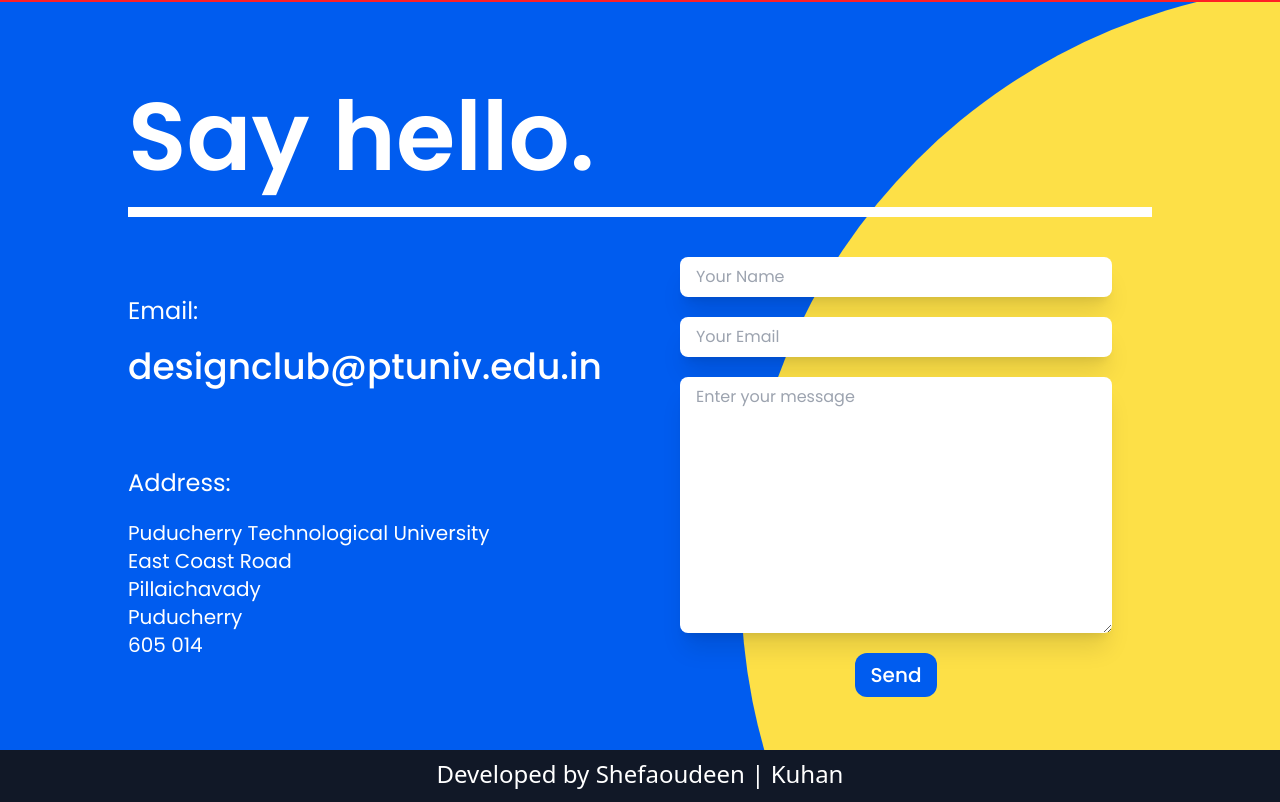
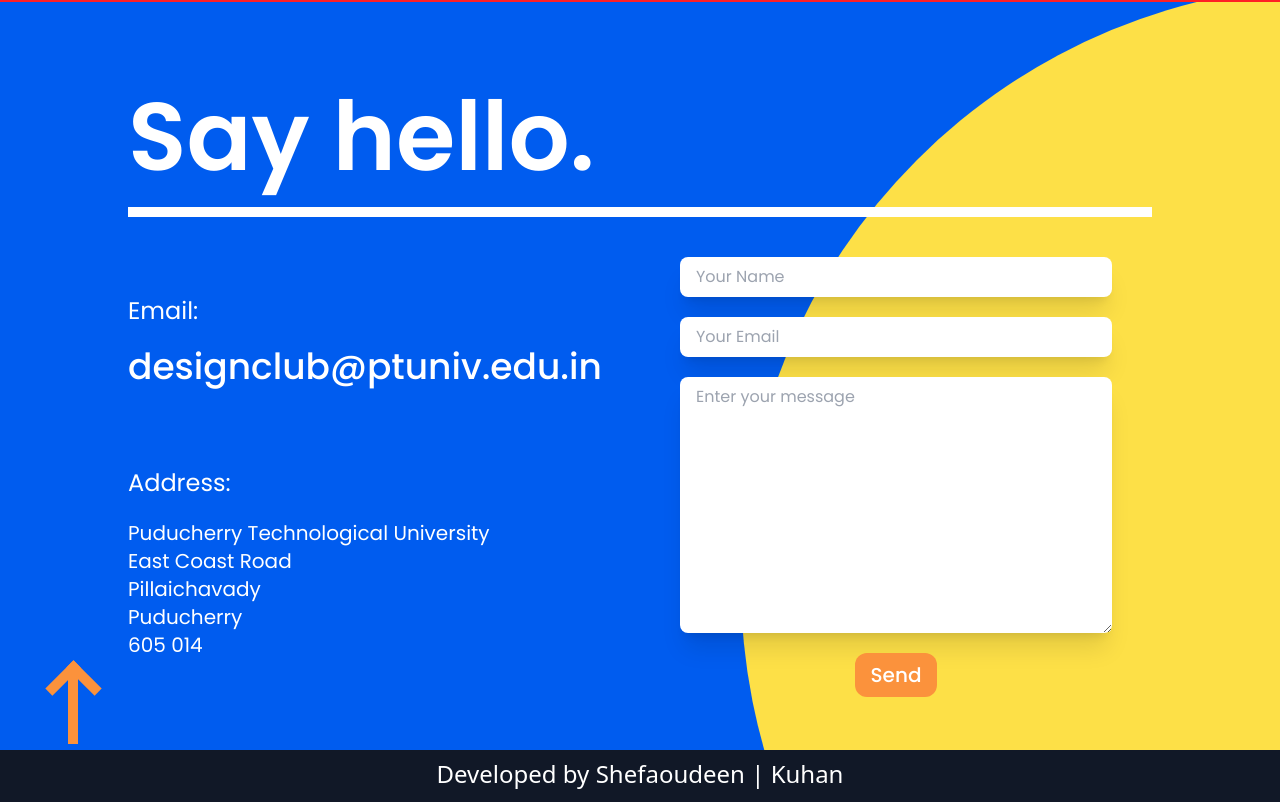
Before and after one commit to Shefaoudeen/DC-website, a React (Vite) app: page / in a window 1280 px wide. Shown: the part 6503-7305 px from the top of the page. Built offline with nearby package versions, Linux system fonts and the light colour scheme.

Commit message:
footer arrow

```diff
--- a/src/Components/EmailForm.jsx
+++ b/src/Components/EmailForm.jsx
@@ -67,7 +67,7 @@ const EmailForm = () => {
       />
       <button
         type="submit"
-        className="bg-[#005cef] cursor-pointer py-2 rounded-xl w-fit px-4 text-xl poppins-medium text-white"
+        className="bg-orange-400 cursor-pointer py-2 rounded-xl w-fit px-4 text-xl poppins-medium text-white"
       >
         Send
       </button>
--- a/src/Components/Social.jsx
+++ b/src/Components/Social.jsx
@@ -11,7 +11,7 @@ const Social = () => {
 
   return (
     <button
-      className="fixed scale-75 max-md:-right-[80px] md:-right-[100px] top-[40%]  w-[200px] h-[200px]  rounded-full bg-blue-500 hover:bg-blue-800 duration-150 ease-linear transition-colors z-[999]"
+      className="fixed scale-75 max-md:-right-[90px] md:-right-[100px] top-[40%]  w-[200px] h-[200px]  rounded-full bg-blue-500 hover:bg-blue-800 duration-150 ease-linear transition-colors z-[999]"
       onClick={changeState}
     >
       <div
--- a/src/Components/Team.jsx
+++ b/src/Components/Team.jsx
@@ -35,7 +35,7 @@ const Team = () => {
                     alt="Team Member Picture"
                     className="absolute scale-75"
                   />
-                  <div className="relative max-w-[250px] min-w-[250px] cursor-pointer min-h-[250px] bg-blue-600 rounded-full origin-bottom group-hover:rotate-180 duration-[400ms]">
+                  <div className="relative max-w-[250px] min-w-[250px] cursor-pointer min-h-[250px] max-md:hidden  bg-blue-600 rounded-full origin-bottom group-hover:rotate-180 duration-[400ms]">
                     <div className="absolute max-w-[20px] min-w-[20px] max-h-[20px] min-h-[20px] bg-orange-700 rounded-full  bottom-2 right-[50%]"></div>
                   </div>
                 </div>
--- a/src/Pages/Footer.jsx
+++ b/src/Pages/Footer.jsx
@@ -5,6 +5,7 @@ import { useParams } from "react-router-dom";
 import EmailForm from "../Components/EmailForm";
 import Social from "../Components/Social";
 import "../Data/color.js";
+import Arrow from "../Components/Arrow.jsx";
 
 const Footer = (props) => {
   let { id } = useParams();
@@ -86,6 +87,11 @@ const Footer = (props) => {
           </a>
         </h1>
       </div>
+      <a href="#nav" className="cursor-pointer">
+        <div className="absolute rotate-180 cursor-pointer bottom-12 left-12 max-md:left-14  max-md:bottom-14 group">
+          <Arrow color="bg-orange-400 group-hover:translate-y-10 cursor-pointer duration-100 ease-linear" />
+        </div>
+      </a>
       <Social />
     </div>
   );
--- a/src/Pages/Header.jsx
+++ b/src/Pages/Header.jsx
@@ -6,7 +6,7 @@ import "../fonts.css";
 
 const Header = () => {
   return (
-    <div className="flex justify-center text-2xl  w-full">
+    <div className="flex justify-center text-2xl  w-full" id="nav">
       <div className="flex justify-between max-md:justify-center w-[80%] max-md:w-[90%] border-b-4 border-black py-5">
         <div>
           <img src={Logo} className="w-[50px] max-md:hidden" />
```
